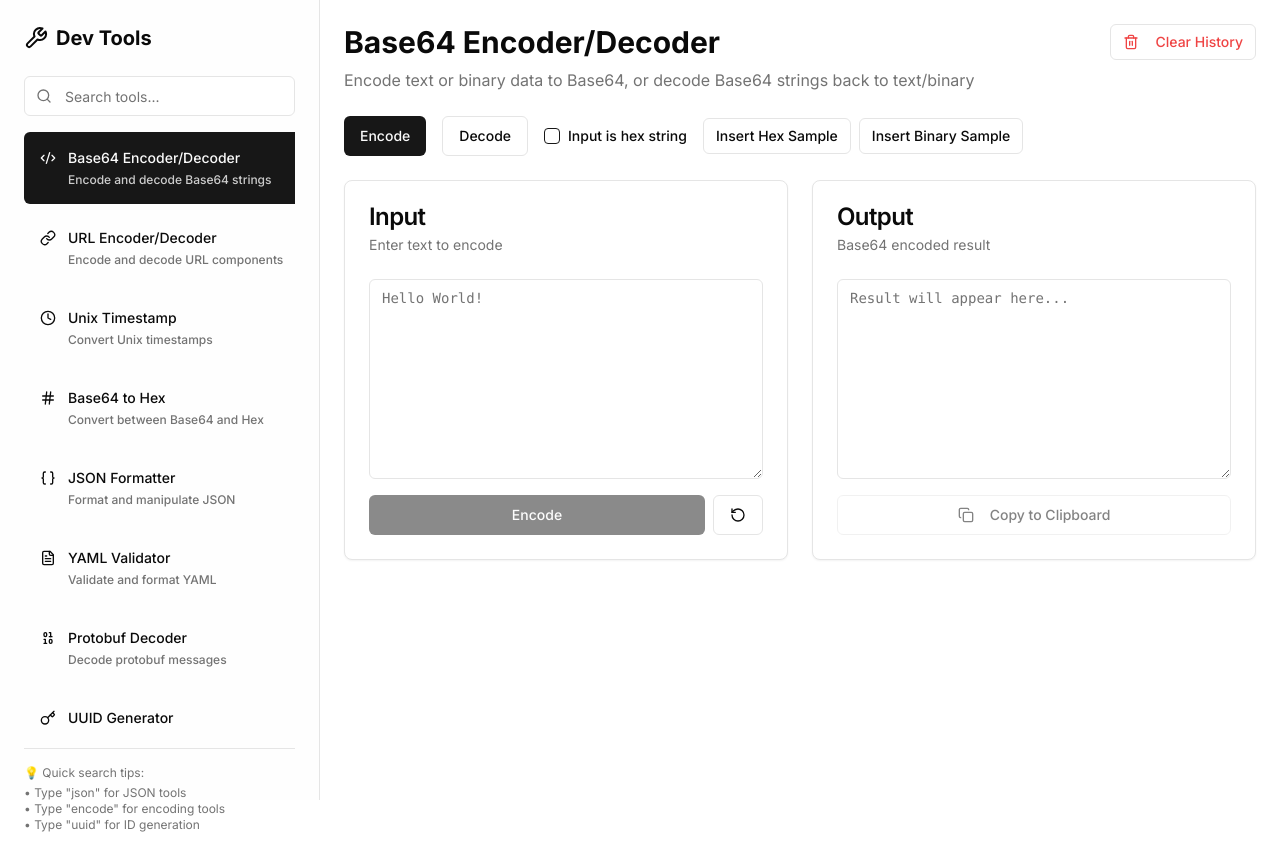
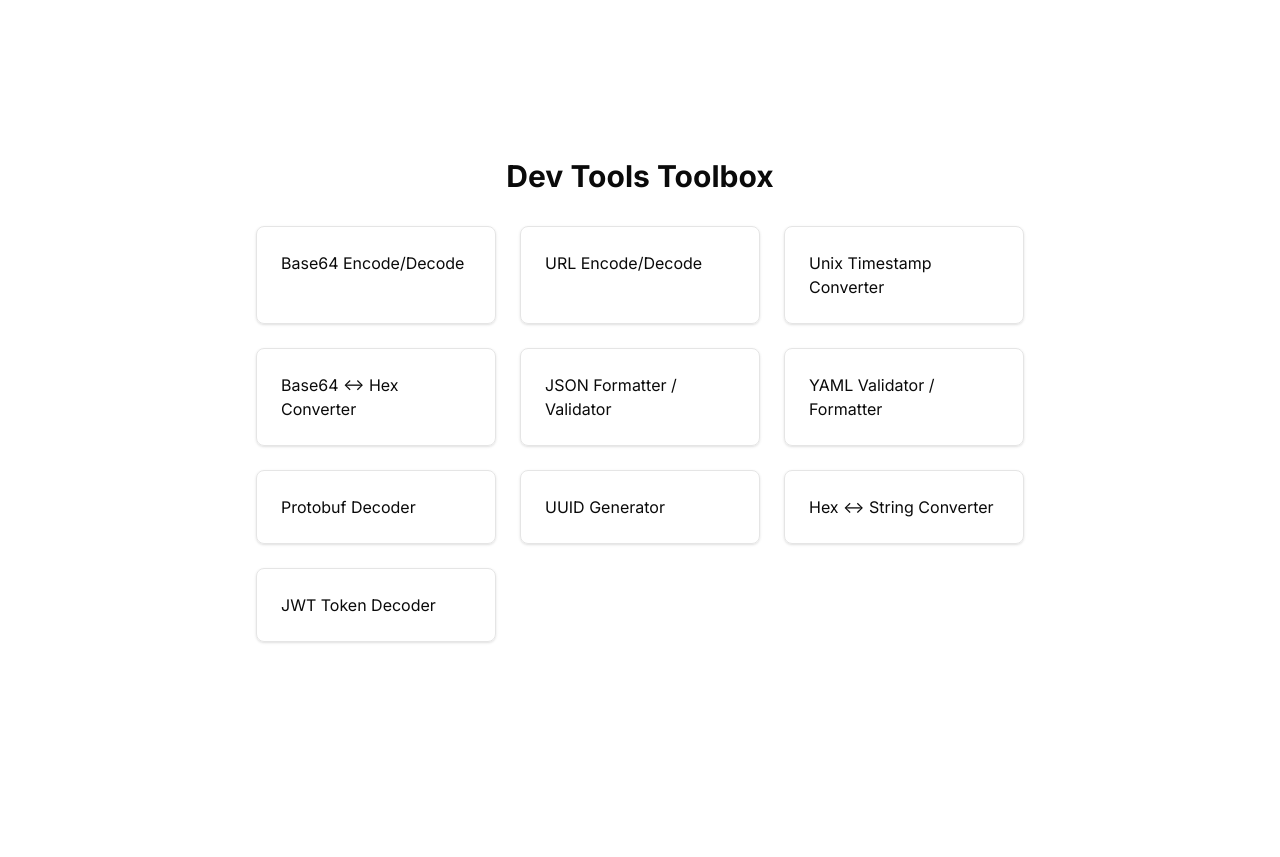
Before and after one commit to huxinbang/dev-tools, a Next.js app: page / in a window 1280 px wide. After the commit the page ends 800 px from the top, so only its background shows below. Built offline with nearby package versions, Linux system fonts and the light colour scheme.

Commit message:
feat: add back-to-home link for all tool pages and homepage in English

```diff
--- a/app/page.tsx
+++ b/app/page.tsx
@@ -1,97 +1,45 @@
 "use client"
 
-import { useState } from "react"
-import { Sidebar } from "@/components/sidebar"
-import { Base64Tool } from "@/components/tools/base64-tool"
-import { UrlTool } from "@/components/tools/url-tool"
-import { TimestampTool } from "@/components/tools/timestamp-tool"
-import { Base64HexTool } from "@/components/tools/base64-hex-tool"
-import { JsonTool } from "@/components/tools/json-tool"
-import { YamlTool } from "@/components/tools/yaml-tool"
-import { ProtobufTool } from "@/components/tools/protobuf-tool"
-import { UuidTool } from "@/components/tools/uuid-tool"
-import { HexStringTool } from "@/components/tools/hex-string-tool"
-import JwtDecoderTool from "@/components/tools/jwt-token-tool"
+import Link from "next/link"
 import { useEffect } from "react"
 
-export type ToolType = "base64" | "url" | "timestamp" | "base64-hex" | "json" | "yaml" | "protobuf" | "uuid" | "hex-string" | "jwt-token"
-
-const toolTitles: Record<ToolType, string> = {
-  base64: "Base64 Encoder/Decoder",
-  url: "URL Encoder/Decoder",
-  timestamp: "Unix Timestamp Converter",
-  "base64-hex": "Base64 to Hex Converter",
-  json: "JSON Formatter & Validator",
-  yaml: "YAML Validator & Formatter",
-  protobuf: "Protobuf Decoder",
-  uuid: "UUID Generator",
-  "hex-string": "Hex <-> String Converter",
-  "jwt-token": "JWT Token Decoder",
-}
-
 export default function HomePage() {
-  const [activeTool, setActiveTool] = useState<ToolType>("base64")
-
-  // Update page title when tool changes
-  useEffect(() => {
-    const toolTitle = toolTitles[activeTool]
-    document.title = `${toolTitle} | Dev Tools`
-
-    // Update meta description based on active tool
-    const metaDescription = document.querySelector('meta[name="description"]')
-    if (metaDescription) {
-      const descriptions: Record<ToolType, string> = {
-        base64:
-          "Free online Base64 encoder and decoder. Convert text to Base64 and decode Base64 strings. Supports binary data and hex input.",
-        url: "Free online URL encoder and decoder. Encode special characters for URLs and decode URL-encoded strings safely.",
-        timestamp:
-          "Free Unix timestamp converter. Convert between Unix timestamps and human-readable dates with timezone support.",
-        "base64-hex": "Free Base64 to Hex converter. Convert between Base64 and hexadecimal representations easily.",
-        json: "Free JSON formatter and validator. Format, validate, and manipulate JSON data with smart decode features.",
-        yaml: "Free YAML validator and formatter. Validate YAML syntax and convert between YAML and JSON formats.",
-        protobuf:
-          "Free Protobuf decoder. Decode base64 encoded protobuf messages with or without proto definition files.",
-        uuid: "Free UUID generator. Generate various types of UUIDs including v1, v3, v4, v5, NIL, and Max UUIDs.",
-        "hex-string": "Free Hex <-> String converter. Convert between hexadecimal and string representations, easy editing and viewing.",
-        "jwt-token": "Free JWT Token decoder. Decode and verify JWT tokens, view payload data, and check signatures.",
-      }
-      metaDescription.setAttribute("content", descriptions[activeTool])
-    }
-  }, [activeTool])
-
-  const renderTool = () => {
-    switch (activeTool) {
-      case "base64":
-        return <Base64Tool />
-      case "url":
-        return <UrlTool />
-      case "timestamp":
-        return <TimestampTool />
-      case "base64-hex":
-        return <Base64HexTool />
-      case "json":
-        return <JsonTool />
-      case "yaml":
-        return <YamlTool />
-      case "protobuf":
-        return <ProtobufTool />
-      case "uuid":
-        return <UuidTool />
-      case "hex-string":
-        return <HexStringTool />
-      case "jwt-token":
-        return <JwtDecoderTool />
-      default:
-        return <Base64Tool />
-    }
-  }
-
+  // 首页跳转入口
   return (
-    <div className="flex h-screen bg-background">
-      <Sidebar activeTool={activeTool} onToolChange={setActiveTool} />
-      <main className="flex-1 overflow-auto">
-        <div className="container mx-auto p-6">{renderTool()}</div>
-      </main>
+    <div className="flex flex-col items-center justify-center min-h-screen bg-background">
+      <h1 className="text-3xl font-bold mb-8">Dev Tools Toolbox</h1>
+      <div className="grid grid-cols-1 sm:grid-cols-2 md:grid-cols-3 gap-6 w-full max-w-3xl">
+        <Link href="/tools/base64" className="block p-6 rounded-lg border shadow hover:bg-accent transition">
+          Base64 Encode/Decode
+        </Link>
+        <Link href="/tools/url" className="block p-6 rounded-lg border shadow hover:bg-accent transition">
+          URL Encode/Decode
+        </Link>
+        <Link href="/tools/timestamp" className="block p-6 rounded-lg border shadow hover:bg-accent transition">
+          Unix Timestamp Converter
+        </Link>
+        <Link href="/tools/base64-hex" className="block p-6 rounded-lg border shadow hover:bg-accent transition">
+          Base64 {'<->'} Hex Converter
+        </Link>
+        <Link href="/tools/json" className="block p-6 rounded-lg border shadow hover:bg-accent transition">
+          JSON Formatter / Validator
+        </Link>
+        <Link href="/tools/yaml" className="block p-6 rounded-lg border shadow hover:bg-accent transition">
+          YAML Validator / Formatter
+        </Link>
+        <Link href="/tools/protobuf" className="block p-6 rounded-lg border shadow hover:bg-accent transition">
+          Protobuf Decoder
+        </Link>
+        <Link href="/tools/uuid" className="block p-6 rounded-lg border shadow hover:bg-accent transition">
+          UUID Generator
+        </Link>
+        <Link href="/tools/hex" className="block p-6 rounded-lg border shadow hover:bg-accent transition">
+          Hex {'<->'} String Converter
+        </Link>
+        <Link href="/tools/jwt" className="block p-6 rounded-lg border shadow hover:bg-accent transition">
+          JWT Token Decoder
+        </Link>
+      </div>
     </div>
   )
 }
--- a/app/tools/base64-hex/page.tsx
+++ b/app/tools/base64-hex/page.tsx
@@ -1,5 +1,11 @@
+import Link from "next/link"
 import { Base64HexTool } from "@/components/tools/base64-hex-tool"
 
 export default function Base64HexToolPage() {
-  return <Base64HexTool />
+  return (
+    <div>
+      <Link href="/" className="inline-block mb-4 text-blue-600 hover:underline">← Back to Home</Link>
+      <Base64HexTool />
+    </div>
+  )
 }
--- a/app/tools/base64/page.tsx
+++ b/app/tools/base64/page.tsx
@@ -1,5 +1,11 @@
+import Link from "next/link"
 import { Base64Tool } from "@/components/tools/base64-tool"
 
 export default function Base64ToolPage() {
-  return <Base64Tool />
+  return (
+    <div>
+      <Link href="/" className="inline-block mb-4 text-blue-600 hover:underline">← Back to Home</Link>
+      <Base64Tool />
+    </div>
+  )
 }
--- a/app/tools/hex/page.tsx
+++ b/app/tools/hex/page.tsx
@@ -1,5 +1,11 @@
+import Link from "next/link"
 import { HexStringTool } from "@/components/tools/hex-string-tool"
 
 export default function HexStringToolPage() {
-  return <HexStringTool />
+  return (
+    <div>
+      <Link href="/" className="inline-block mb-4 text-blue-600 hover:underline">← Back to Home</Link>
+      <HexStringTool />
+    </div>
+  )
 }
--- a/app/tools/json/page.tsx
+++ b/app/tools/json/page.tsx
@@ -1,5 +1,11 @@
+import Link from "next/link"
 import { JsonTool } from "@/components/tools/json-tool"
 
 export default function JsonToolPage() {
-  return <JsonTool />
+  return (
+    <div>
+      <Link href="/" className="inline-block mb-4 text-blue-600 hover:underline">← Back to Home</Link>
+      <JsonTool />
+    </div>
+  )
 }
--- a/app/tools/jwt/page.tsx
+++ b/app/tools/jwt/page.tsx
@@ -1,5 +1,11 @@
+import Link from "next/link"
 import JwtDecoderTool from "@/components/tools/jwt-token-tool"
 
 export default function JwtTokenToolPage() {
-  return <JwtDecoderTool />
+  return (
+    <div>
+      <Link href="/" className="inline-block mb-4 text-blue-600 hover:underline">← Back to Home</Link>
+      <JwtDecoderTool />
+    </div>
+  )
 }
--- a/app/tools/protobuf/page.tsx
+++ b/app/tools/protobuf/page.tsx
@@ -1,5 +1,11 @@
+import Link from "next/link"
 import { ProtobufTool } from "@/components/tools/protobuf-tool"
 
 export default function ProtobufToolPage() {
-  return <ProtobufTool />
+  return (
+    <div>
+      <Link href="/" className="inline-block mb-4 text-blue-600 hover:underline">← Back to Home</Link>
+      <ProtobufTool />
+    </div>
+  )
 }
--- a/app/tools/timestamp/page.tsx
+++ b/app/tools/timestamp/page.tsx
@@ -1,5 +1,11 @@
+import Link from "next/link"
 import { TimestampTool } from "@/components/tools/timestamp-tool"
 
 export default function TimestampToolPage() {
-  return <TimestampTool />
+  return (
+    <div>
+      <Link href="/" className="inline-block mb-4 text-blue-600 hover:underline">← Back to Home</Link>
+      <TimestampTool />
+    </div>
+  )
 }
--- a/app/tools/url/page.tsx
+++ b/app/tools/url/page.tsx
@@ -1,5 +1,11 @@
+import Link from "next/link"
 import { UrlTool } from "@/components/tools/url-tool"
 
 export default function UrlToolPage() {
-  return <UrlTool />
+  return (
+    <div>
+      <Link href="/" className="inline-block mb-4 text-blue-600 hover:underline">← Back to Home</Link>
+      <UrlTool />
+    </div>
+  )
 }
--- a/app/tools/uuid/page.tsx
+++ b/app/tools/uuid/page.tsx
@@ -1,5 +1,11 @@
+import Link from "next/link"
 import { UuidTool } from "@/components/tools/uuid-tool"
 
 export default function UuidToolPage() {
-  return <UuidTool />
+  return (
+    <div>
+      <Link href="/" className="inline-block mb-4 text-blue-600 hover:underline">← Back to Home</Link>
+      <UuidTool />
+    </div>
+  )
 }
--- a/app/tools/yaml/page.tsx
+++ b/app/tools/yaml/page.tsx
@@ -1,5 +1,11 @@
+import Link from "next/link"
 import { YamlTool } from "@/components/tools/yaml-tool"
 
 export default function YamlToolPage() {
-  return <YamlTool />
+  return (
+    <div>
+      <Link href="/" className="inline-block mb-4 text-blue-600 hover:underline">← Back to Home</Link>
+      <YamlTool />
+    </div>
+  )
 }
```
